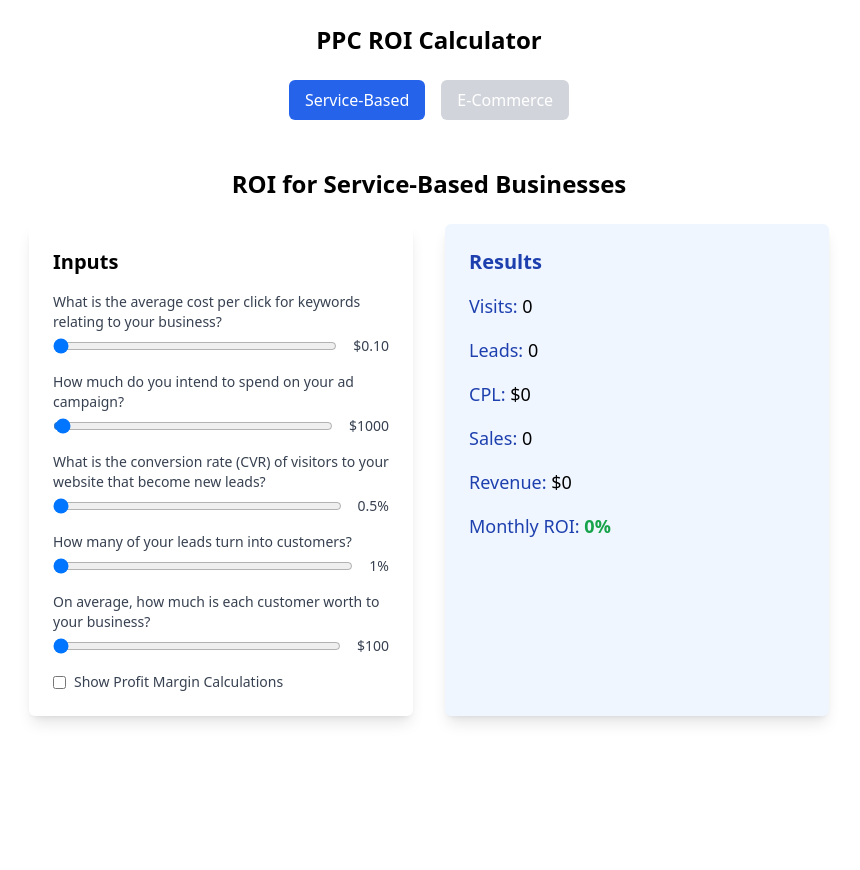
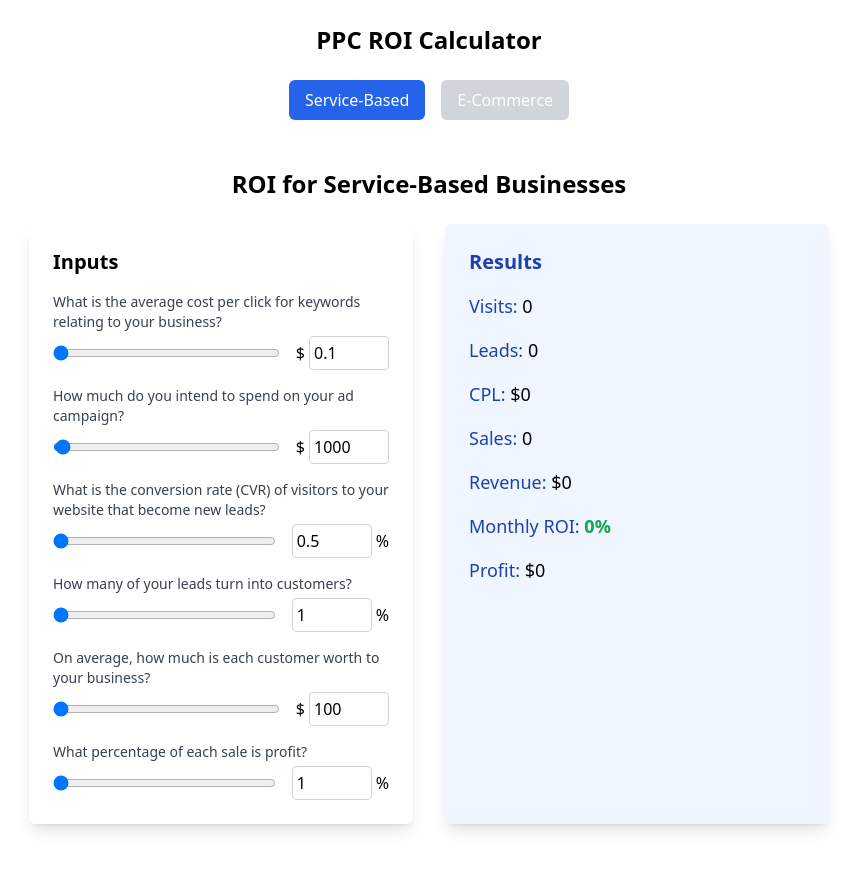
Before and after one commit to rhysheavensmith/ROI-calculator, a React (Vite) app: page / in a window 1280 px wide. Shown: the whole page, without its empty margins (211-1071 px from the left). Before the commit the page ends 800 px from the top, so only its background shows below. Built offline with nearby package versions, Linux system fonts and the light colour scheme.

Commit message:
added the optional input for fine tuning

```diff
--- a/src/components/EcommerceROICalculator.jsx
+++ b/src/components/EcommerceROICalculator.jsx
@@ -9,8 +9,6 @@ const EcommerceROICalculator = () => {
 		avgCustomerValue: 100,
 		avgProfitMargin: 1,
 	});
-
-	const [showProfit, setShowProfit] = useState(false);
 
 	const [results, setResults] = useState({
 		visits: 0,
@@ -25,9 +23,26 @@ const EcommerceROICalculator = () => {
 	const handleChange = (e) => {
 		const { name, value } = e.target;
 
+		let parsedValue = parseFloat(value);
+
+		// Constrain parsedValue for specific inputs
+		const constraints = {
+			cpc: { min: 0.1, max: 400 },
+			adSpend: { min: 100, max: 100000 },
+			conversionRate: { min: 0.5, max: 100 },
+			closeRate: { min: 1, max: 100 },
+			avgCustomerValue: { min: 100, max: 500000 },
+			avgProfitMargin: { min: 1, max: 99 },
+		};
+
+		if (constraints[name]) {
+			const { min, max } = constraints[name];
+			parsedValue = Math.min(Math.max(parsedValue || 0, min), max);
+		}
+
 		const updatedInputs = {
 			...inputs,
-			[name]: parseFloat(value) || 0,
+			[name]: parsedValue,
 		};
 
 		setInputs(updatedInputs);
@@ -36,21 +51,6 @@ const EcommerceROICalculator = () => {
 		setResults(
 			calculateROI({
 				...updatedInputs,
-				closeRate: undefined, // No Close Rate for E-Commerce
-				avgProfitMargin: showProfit ? updatedInputs.avgProfitMargin : 0,
-			})
-		);
-	};
-
-	const handleToggleProfit = () => {
-		const updatedShowProfit = !showProfit;
-		setShowProfit(updatedShowProfit);
-
-		// Recalculate when toggling profit margin
-		setResults(
-			calculateROI({
-				...inputs,
-				avgProfitMargin: updatedShowProfit ? inputs.avgProfitMargin : 0,
 			})
 		);
 	};
@@ -81,8 +81,18 @@ const EcommerceROICalculator = () => {
 									onChange={handleChange}
 									className='w-full'
 								/>
-								<span className='ml-4 text-sm text-gray-700'>
+								{/* <span className='ml-4 text-sm text-gray-700'>
 									${inputs.cpc.toFixed(2)}
+								</span> */}
+								<span className='flex justify-center items-center ml-4 gap-1'>
+									<p>$</p>
+									<input
+										type='text'
+										name='cpc'
+										onChange={handleChange}
+										value={inputs.cpc}
+										className='w-20 border border-gray-300 p-1 rounded'
+									/>
 								</span>
 							</div>
 						</div>
@@ -94,15 +104,22 @@ const EcommerceROICalculator = () => {
 								<input
 									type='range'
 									name='adSpend'
-									min='1000'
+									min='100'
 									max='100000'
 									step='10'
 									value={inputs.adSpend}
 									onChange={handleChange}
 									className='w-full'
 								/>
-								<span className='ml-4 text-sm text-gray-700'>
-									${inputs.adSpend}
+								<span className='flex justify-center items-center ml-4 gap-1'>
+									<p>$</p>
+									<input
+										type='text'
+										name='adSpend'
+										onChange={handleChange}
+										value={inputs.adSpend}
+										className='w-20 border border-gray-300 p-1 rounded'
+									/>
 								</span>
 							</div>
 						</div>
@@ -115,15 +132,22 @@ const EcommerceROICalculator = () => {
 								<input
 									type='range'
 									name='conversionRate'
-									min='0.1'
+									min='0.5'
 									max='100'
-									step='0.1'
+									step='0.5'
 									value={inputs.conversionRate}
 									onChange={handleChange}
 									className='w-full'
 								/>
-								<span className='ml-4 text-sm text-gray-700'>
-									{inputs.conversionRate}%
+								<span className='flex justify-center items-center ml-4 gap-1'>
+									<input
+										type='text'
+										name='conversionRate'
+										onChange={handleChange}
+										value={inputs.conversionRate}
+										className='w-20 border border-gray-300 p-1 rounded'
+									/>
+									<p>%</p>
 								</span>
 							</div>
 						</div>
@@ -142,25 +166,19 @@ const EcommerceROICalculator = () => {
 									onChange={handleChange}
 									className='w-full'
 								/>
-								<span className='ml-4 text-sm text-gray-700'>
-									${inputs.avgCustomerValue}
+								<span className='flex justify-center items-center ml-4 gap-1'>
+									<p>$</p>
+									<input
+										type='text'
+										name='avgCustomerValue'
+										onChange={handleChange}
+										value={inputs.avgCustomerValue}
+										className='w-20 border border-gray-300 p-1 rounded'
+									/>
 								</span>
 							</div>
 						</div>
-						<div>
-							<label className='flex items-center space-x-2'>
-								<input
-									type='checkbox'
-									checked={showProfit}
-									onChange={handleToggleProfit}
-									className='form-checkbox text-blue-600'
-								/>
-								<span className='text-sm font-medium text-gray-700'>
-									Show Profit Margin Calculations
-								</span>
-							</label>
-						</div>
-						{showProfit && (
+
 						<div>
 							<label className='block text-sm font-medium text-gray-700 mb-1'>
 								What percentage of each sale is profit?
@@ -171,17 +189,23 @@ const EcommerceROICalculator = () => {
 									name='avgProfitMargin'
 									min='1'
 									max='99'
-										step='0.1'
+									step='1'
 									value={inputs.avgProfitMargin}
 									onChange={handleChange}
 									className='w-full'
 								/>
-									<span className='ml-4 text-sm text-gray-700'>
-										{inputs.avgProfitMargin}%
+								<span className='flex justify-center items-center ml-4 gap-1'>
+									<input
+										type='text'
+										name='avgProfitMargin'
+										onChange={handleChange}
+										value={inputs.avgProfitMargin}
+										className='w-20 border border-gray-300 p-1 rounded'
+									/>
+									<p>%</p>
 								</span>
 							</div>
 						</div>
-						)}
 					</div>
 				</div>
 				{/* Right: Results */}
@@ -216,12 +240,10 @@ const EcommerceROICalculator = () => {
 								{results.roi}
 							</span>
 						</p>
-						{showProfit && (
 						<p className='text-lg'>
 							<span className='font-medium text-blue-800'>Profit:</span> $
 							{results.profit}
 						</p>
-						)}
 					</div>
 				</div>
 			</div>
--- a/src/components/ServiceROICalculator.jsx
+++ b/src/components/ServiceROICalculator.jsx
@@ -10,8 +10,6 @@ const ServiceROICalculator = () => {
 		avgCustomerValue: 100, // Average customer value
 		avgProfitMargin: 1, // Average profit margin (as percentage)
 	});
-
-	const [showProfit, setShowProfit] = useState(false); // Toggle for profit calculations
 
 	const [results, setResults] = useState({
 		visits: 0,
@@ -26,9 +24,26 @@ const ServiceROICalculator = () => {
 	const handleChange = (e) => {
 		const { name, value } = e.target;
 
+		let parsedValue = parseFloat(value);
+
+		// Constrain parsedValue for specific inputs
+		const constraints = {
+			cpc: { min: 0.1, max: 400 },
+			adSpend: { min: 100, max: 100000 },
+			conversionRate: { min: 0.5, max: 100 },
+			closeRate: { min: 1, max: 100 },
+			avgCustomerValue: { min: 100, max: 500000 },
+			avgProfitMargin: { min: 1, max: 99 },
+		};
+
+		if (constraints[name]) {
+			const { min, max } = constraints[name];
+			parsedValue = Math.min(Math.max(parsedValue || 0, min), max);
+		}
+
 		const updatedInputs = {
 			...inputs,
-			[name]: parseFloat(value) || 0,
+			[name]: parsedValue,
 		};
 
 		setInputs(updatedInputs);
@@ -37,20 +52,6 @@ const ServiceROICalculator = () => {
 		setResults(
 			calculateROI({
 				...updatedInputs,
-				avgProfitMargin: showProfit ? updatedInputs.avgProfitMargin : 0, // Include or exclude profit margin
-			})
-		);
-	};
-
-	const handleToggleProfit = () => {
-		const updatedShowProfit = !showProfit;
-		setShowProfit(updatedShowProfit);
-
-		// Recalculate when toggling profit margin
-		setResults(
-			calculateROI({
-				...inputs,
-				avgProfitMargin: updatedShowProfit ? inputs.avgProfitMargin : 0,
 			})
 		);
 	};
@@ -81,8 +82,18 @@ const ServiceROICalculator = () => {
 									onChange={handleChange}
 									className='w-full'
 								/>
-								<span className='ml-4 text-sm text-gray-700'>
+								{/* <span className='ml-4 text-sm text-gray-700'>
 									${inputs.cpc.toFixed(2)}
+								</span> */}
+								<span className='flex justify-center items-center ml-4 gap-1'>
+									<p>$</p>
+									<input
+										type='text'
+										name='cpc'
+										onChange={handleChange}
+										value={inputs.cpc}
+										className='w-20 border border-gray-300 p-1 rounded'
+									/>
 								</span>
 							</div>
 						</div>
@@ -101,8 +112,15 @@ const ServiceROICalculator = () => {
 									onChange={handleChange}
 									className='w-full'
 								/>
-								<span className='ml-4 text-sm text-gray-700'>
-									${inputs.adSpend}
+								<span className='flex justify-center items-center ml-4 gap-1'>
+									<p>$</p>
+									<input
+										type='text'
+										name='adSpend'
+										onChange={handleChange}
+										value={inputs.adSpend}
+										className='w-20 border border-gray-300 p-1 rounded'
+									/>
 								</span>
 							</div>
 						</div>
@@ -122,8 +140,15 @@ const ServiceROICalculator = () => {
 									onChange={handleChange}
 									className='w-full'
 								/>
-								<span className='ml-4 text-sm text-gray-700'>
-									{inputs.conversionRate}%
+								<span className='flex justify-center items-center ml-4 gap-1'>
+									<input
+										type='text'
+										name='conversionRate'
+										onChange={handleChange}
+										value={inputs.conversionRate}
+										className='w-20 border border-gray-300 p-1 rounded'
+									/>
+									<p>%</p>
 								</span>
 							</div>
 						</div>
@@ -142,8 +167,15 @@ const ServiceROICalculator = () => {
 									onChange={handleChange}
 									className='w-full'
 								/>
-								<span className='ml-4 text-sm text-gray-700'>
-									{inputs.closeRate}%
+								<span className='flex justify-center items-center ml-4 gap-1'>
+									<input
+										type='text'
+										name='closeRate'
+										onChange={handleChange}
+										value={inputs.closeRate}
+										className='w-20 border border-gray-300 p-1 rounded'
+									/>
+									<p>%</p>
 								</span>
 							</div>
 						</div>
@@ -162,25 +194,19 @@ const ServiceROICalculator = () => {
 									onChange={handleChange}
 									className='w-full'
 								/>
-								<span className='ml-4 text-sm text-gray-700'>
-									${inputs.avgCustomerValue}
+								<span className='flex justify-center items-center ml-4 gap-1'>
+									<p>$</p>
+									<input
+										type='text'
+										name='avgCustomerValue'
+										onChange={handleChange}
+										value={inputs.avgCustomerValue}
+										className='w-20 border border-gray-300 p-1 rounded'
+									/>
 								</span>
 							</div>
 						</div>
-						<div>
-							<label className='flex items-center space-x-2'>
-								<input
-									type='checkbox'
-									checked={showProfit}
-									onChange={handleToggleProfit}
-									className='form-checkbox text-blue-600'
-								/>
-								<span className='text-sm font-medium text-gray-700'>
-									Show Profit Margin Calculations
-								</span>
-							</label>
-						</div>
-						{showProfit && (
+
 						<div>
 							<label className='block text-sm font-medium text-gray-700 mb-1'>
 								What percentage of each sale is profit?
@@ -196,12 +222,18 @@ const ServiceROICalculator = () => {
 									onChange={handleChange}
 									className='w-full'
 								/>
-									<span className='ml-4 text-sm text-gray-700'>
-										{inputs.avgProfitMargin}%
+								<span className='flex justify-center items-center ml-4 gap-1'>
+									<input
+										type='text'
+										name='avgProfitMargin'
+										onChange={handleChange}
+										value={inputs.avgProfitMargin}
+										className='w-20 border border-gray-300 p-1 rounded'
+									/>
+									<p>%</p>
 								</span>
 							</div>
 						</div>
-						)}
 					</div>
 				</div>
 				{/* Right: Results */}
@@ -240,12 +272,10 @@ const ServiceROICalculator = () => {
 								{results.roi}
 							</span>
 						</p>
-						{showProfit && (
 						<p className='text-lg'>
 							<span className='font-medium text-blue-800'>Profit:</span> $
 							{results.profit}
 						</p>
-						)}
 					</div>
 				</div>
 			</div>
```
Lines whose indentation alone changed are shown as unchanged.
